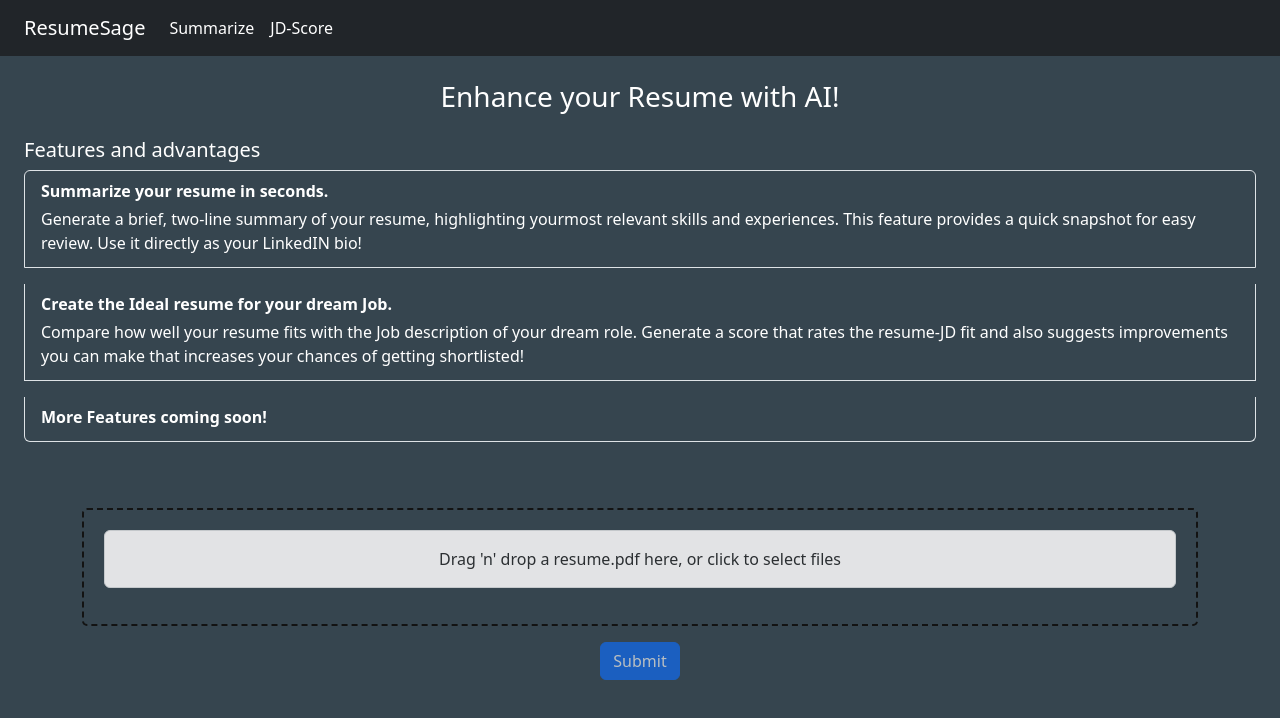
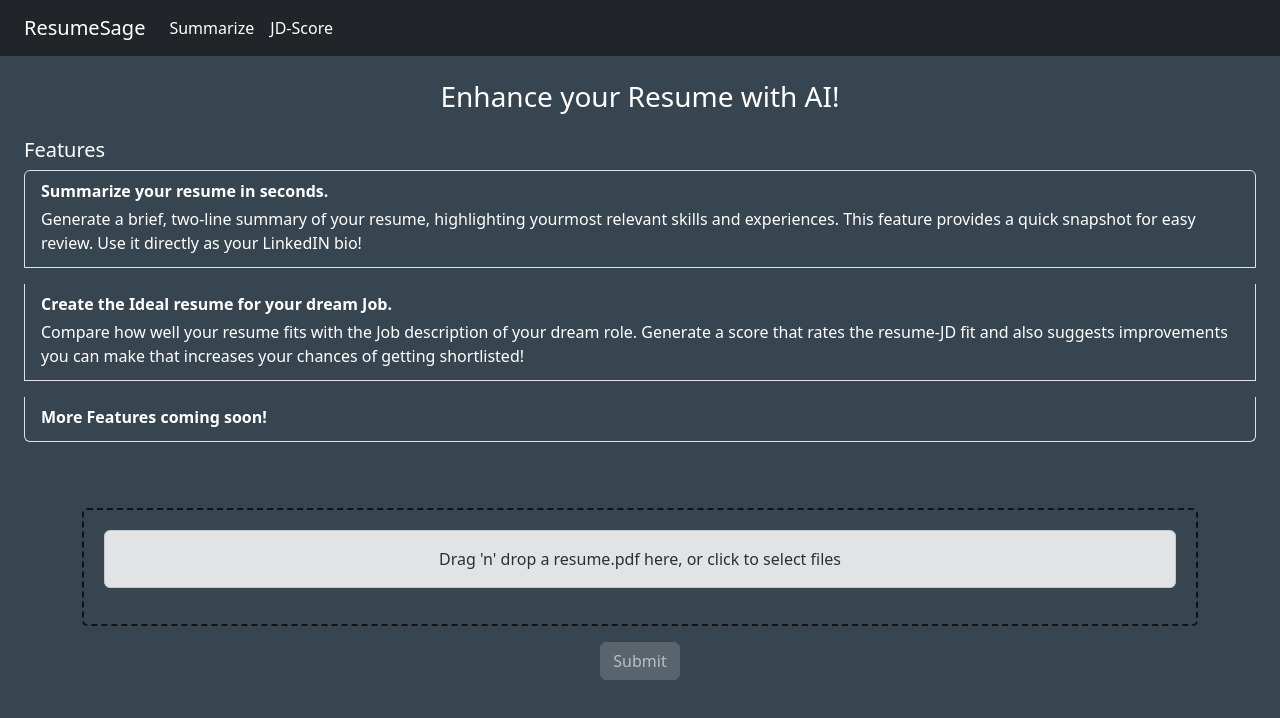
Before and after one commit to AkshathKamath/ResumeSage-frontend, a React (Create React App) app: page / in a window 1280 px wide. Shown: the top 718 px of the page. Built offline with nearby package versions, Linux system fonts and the light colour scheme.

Commit message:
Edited styles

```diff
--- a/src/components/Features.js
+++ b/src/components/Features.js
@@ -3,7 +3,7 @@ import React from "react";
 const FeaturesComponent = () => {
   return (
     <div>
-      <h5>Features and advantages</h5>
+      <h5>Features</h5>
       <div className="list-group">
         <p className="list-group-item list-group-item-action flex-column align-items-start features">
           <div className="d-flex w-100 justify-content-between features">
--- a/src/components/FileUpload.js
+++ b/src/components/FileUpload.js
@@ -74,7 +74,11 @@ const FileUploadComponent = () => {
       </Row>
       <Row className="mt-3">
         <Col className="text-center">
-          <Button onClick={handleUpload} disabled={!file || uploading}>
+          <Button
+            onClick={handleUpload}
+            disabled={!file || uploading}
+            className="btn btn-secondary"
+          >
             {uploading ? (
               <Spinner as="span" animation="border" size="sm" />
             ) : (
```
